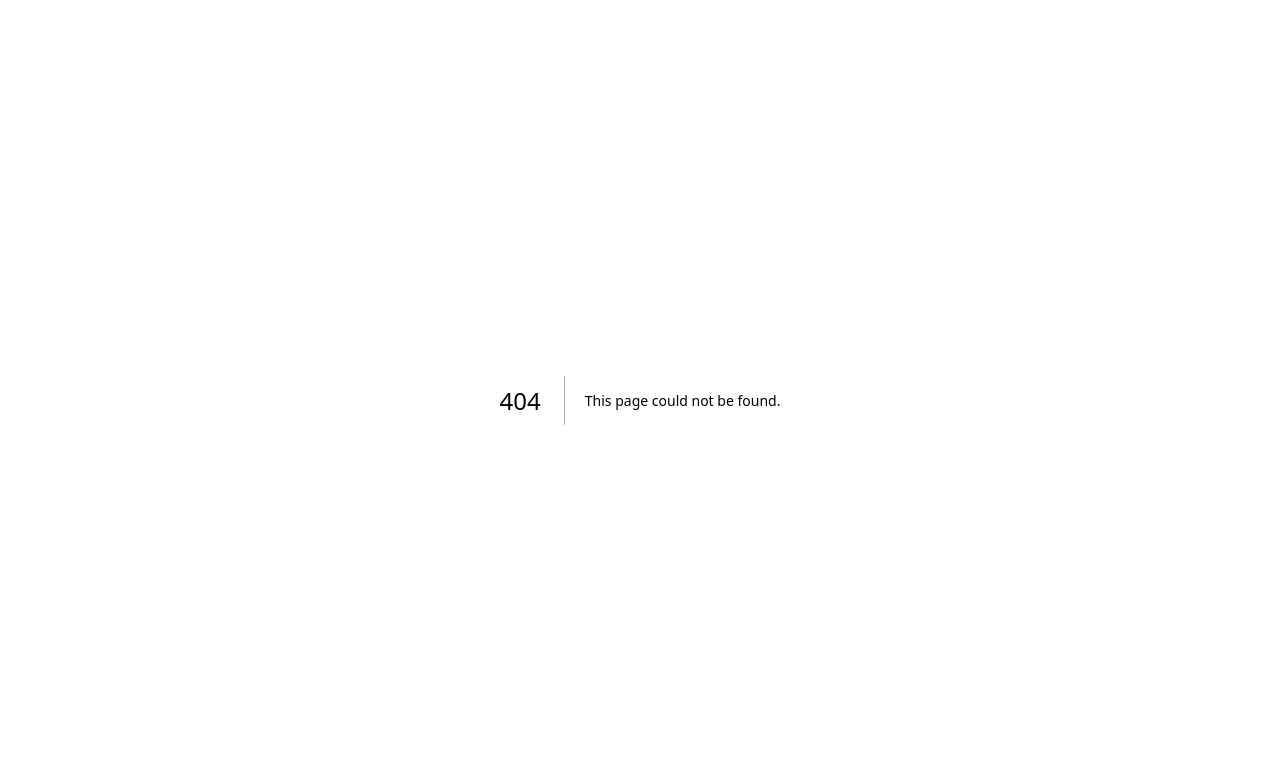
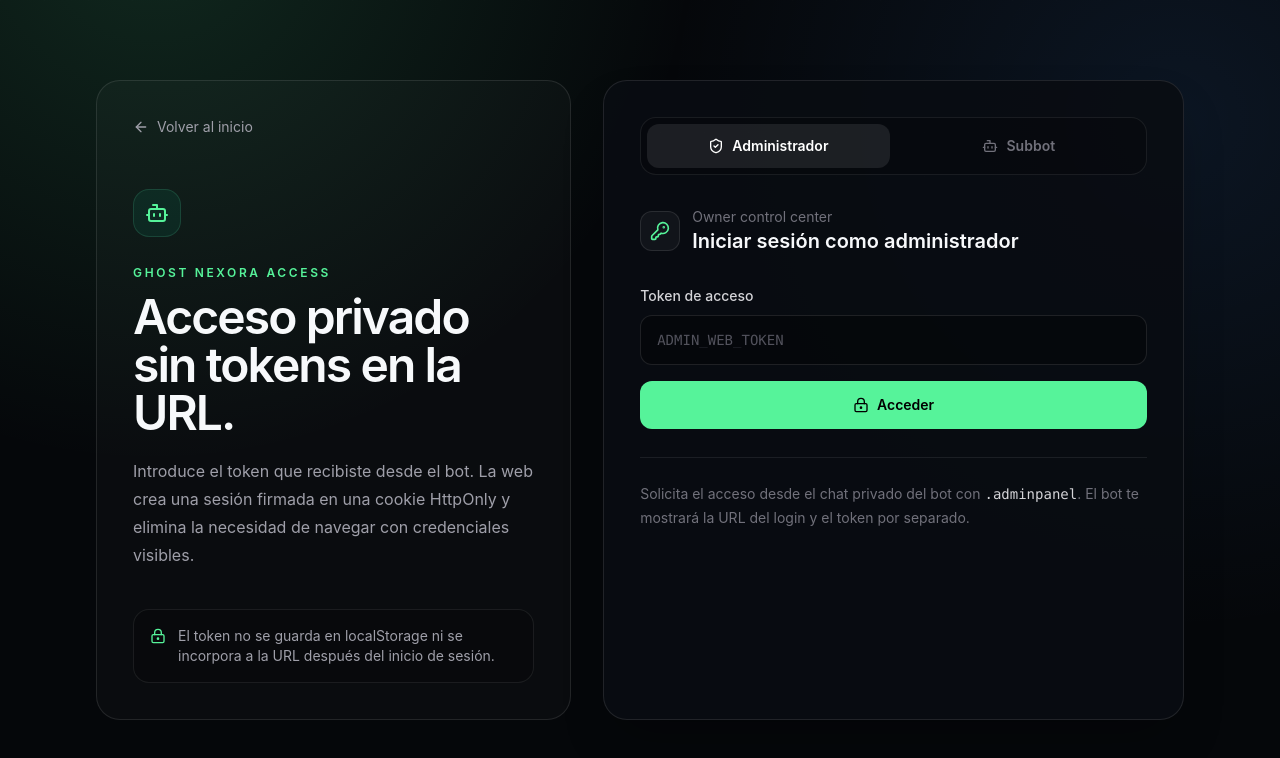
Before and after one commit to Gh0stDeveloper/GhostNexoraBot, a Next.js app in the folder apps/web/: page /login in a window 1280 px wide. Before the commit this address had no page. Shown: the top 758 px of the page. Built offline with nearby package versions, Linux system fonts and the light colour scheme.

Commit message:
feat(web): add admin and subbot login page

```diff
--- /dev/null
+++ b/apps/web/app/login/page.tsx
@@ -0,0 +1,54 @@
+import { ArrowLeft, Bot, KeyRound, LockKeyhole, ShieldCheck } from 'lucide-react'
+
+export const dynamic = 'force-dynamic'
+
+type Mode = 'admin' | 'subbot'
+
+export default async function LoginPage({ searchParams }: { searchParams: Promise<{ mode?: string; error?: string }> }) {
+  const params = await searchParams
+  const mode: Mode = params.mode === 'subbot' ? 'subbot' : 'admin'
+  const invalid = params.error === 'invalid'
+
+  return <main className="mx-auto flex min-h-screen w-full max-w-6xl items-center px-5 py-12 md:px-8">
+    <div className="grid w-full gap-8 lg:grid-cols-[.9fr_1.1fr] lg:items-stretch">
+      <section className="flex flex-col justify-between rounded-3xl border border-white/10 bg-white/[.025] p-7 md:p-9">
+        <div>
+          <a href="/" className="inline-flex items-center gap-2 text-sm text-zinc-400 transition hover:text-white"><ArrowLeft className="size-4"/>Volver al inicio</a>
+          <div className="mt-12 grid size-12 place-items-center rounded-2xl border border-emerald-300/15 bg-emerald-400/[.08]"><Bot className="size-6 text-[var(--accent)]"/></div>
+          <p className="mt-7 text-xs font-semibold uppercase tracking-[.22em] text-[var(--accent)]">Ghost Nexora Access</p>
+          <h1 className="mt-3 text-4xl font-semibold tracking-[-.04em] md:text-5xl">Acceso privado sin tokens en la URL.</h1>
+          <p className="mt-5 max-w-xl leading-7 text-zinc-400">Introduce el token que recibiste desde el bot. La web crea una sesión firmada en una cookie HttpOnly y elimina la necesidad de navegar con credenciales visibles.</p>
+        </div>
+        <div className="mt-10 rounded-2xl border border-white/[.08] bg-black/20 p-4 text-sm text-zinc-400">
+          <div className="flex gap-3"><LockKeyhole className="mt-0.5 size-4 shrink-0 text-[var(--accent)]"/><p>El token no se guarda en localStorage ni se incorpora a la URL después del inicio de sesión.</p></div>
+        </div>
+      </section>
+
+      <section className="rounded-3xl border border-white/10 bg-[#090d12]/90 p-7 shadow-2xl shadow-black/30 md:p-9">
+        <div className="flex gap-2 rounded-2xl border border-white/[.08] bg-black/20 p-1.5">
+          <a href="/login?mode=admin" className={`flex flex-1 items-center justify-center gap-2 rounded-xl px-4 py-3 text-sm font-semibold transition ${mode === 'admin' ? 'bg-white/[.09] text-white' : 'text-zinc-500 hover:text-white'}`}><ShieldCheck className="size-4"/>Administrador</a>
+          <a href="/login?mode=subbot" className={`flex flex-1 items-center justify-center gap-2 rounded-xl px-4 py-3 text-sm font-semibold transition ${mode === 'subbot' ? 'bg-white/[.09] text-white' : 'text-zinc-500 hover:text-white'}`}><Bot className="size-4"/>Subbot</a>
+        </div>
+
+        <div className="mt-8">
+          <div className="flex items-center gap-3"><div className="grid size-10 place-items-center rounded-xl border border-white/10 bg-white/[.04]"><KeyRound className="size-5 text-[var(--accent)]"/></div><div><p className="text-sm text-zinc-500">{mode === 'admin' ? 'Owner control center' : 'Portal de instancia'}</p><h2 className="text-xl font-semibold">{mode === 'admin' ? 'Iniciar sesión como administrador' : 'Iniciar sesión en tu subbot'}</h2></div></div>
+
+          {invalid ? <div className="mt-6 rounded-xl border border-red-400/20 bg-red-400/[.07] px-4 py-3 text-sm text-red-200">El token es inválido, expiró o ya no corresponde a una instancia activa.</div> : null}
+
+          <form method="post" action="/api/auth/login" className="mt-7">
+            <input type="hidden" name="mode" value={mode}/>
+            <label htmlFor="token" className="text-sm font-medium text-zinc-300">Token de acceso</label>
+            <input id="token" name="token" type="password" autoComplete="off" required minLength={12} placeholder={mode === 'admin' ? 'ADMIN_WEB_TOKEN' : 'Token generado con .subbot portal'} className="mt-2 w-full rounded-xl border border-white/10 bg-black/30 px-4 py-3.5 font-mono text-sm text-white outline-none transition placeholder:text-zinc-600 focus:border-emerald-300/35 focus:ring-2 focus:ring-emerald-400/10"/>
+            <button type="submit" className="mt-4 inline-flex w-full items-center justify-center gap-2 rounded-xl bg-[var(--accent)] px-5 py-3.5 text-sm font-semibold text-black transition hover:bg-[var(--accent-strong)]"><LockKeyhole className="size-4"/>Acceder</button>
+          </form>
+
+          <div className="mt-7 border-t border-white/[.08] pt-6 text-sm leading-6 text-zinc-500">
+            {mode === 'admin'
+              ? <p>Solicita el acceso desde el chat privado del bot con <span className="font-mono text-zinc-300">.adminpanel</span>. El bot te mostrará la URL del login y el token por separado.</p>
+              : <p>Genera un token desde WhatsApp con <span className="font-mono text-zinc-300">.subbot portal</span>. El token solo puede abrir la instancia asociada a tu cuenta.</p>}
+          </div>
+        </div>
+      </section>
+    </div>
+  </main>
+}
```
